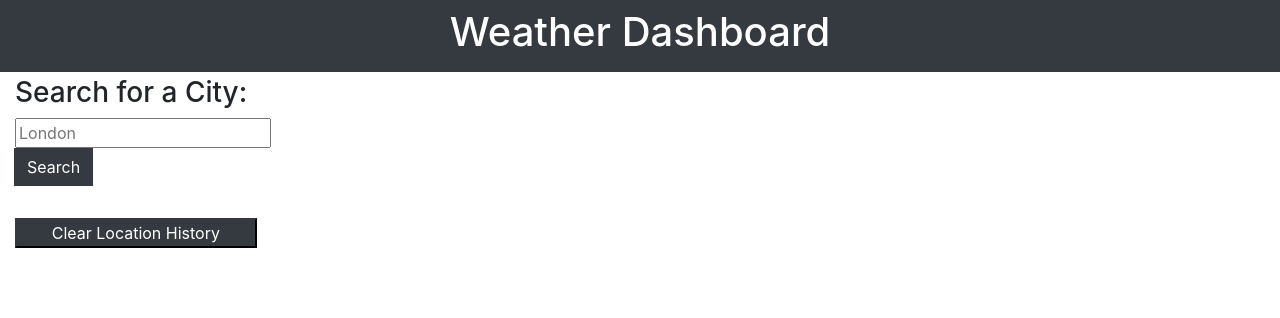
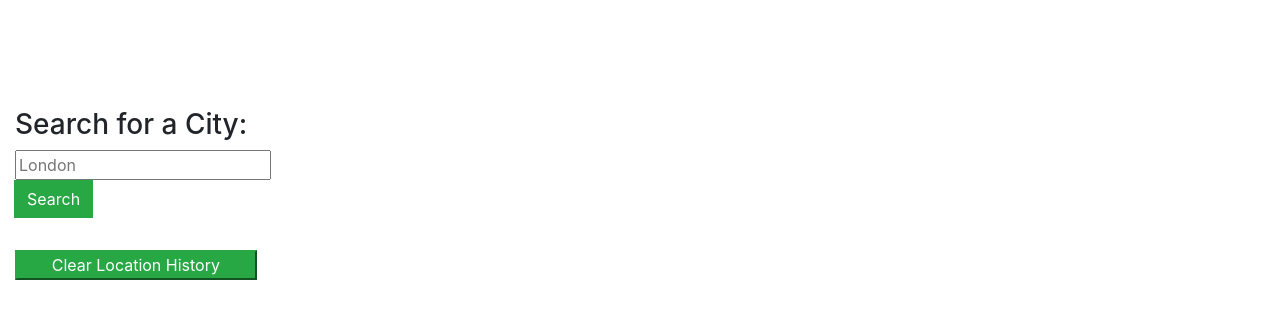
Before and after one commit to agh911/Weather-Dashboard, a plain HTML site: page index.html in a window 1280 px wide. Drawn offline with nearby package versions, Linux system fonts and the light colour scheme.

Commit message:
adds HTML file changes

```diff
--- a/index.html
+++ b/index.html
@@ -12,8 +12,8 @@
 </head>
 
 <body>
-  <header class="container-fluid text-center text-white bg-dark p-2 weather-header">
-    <h1>Weather Dashboard</h1>
+  <header class="container-fluid text-white p-2 weather-header">
+    <h1 class="pt-3 pb-3">Weather Dashboard</h1>
   </header>
 
   <!-- max-width for ultra wide resolutions -->
@@ -29,7 +29,7 @@
               <input class="form-input weather-search" type="text" id="search-input" placeholder="London"
                 aria-labelledby="form-heading" aria-controls="today forecast" />
               <div class="input-group-append">
-                <button type="submit" class="btn search-button btn-dark" id="search-button" aria-label="submit search">
+                <button type="submit" class="btn search-button btn-success" id="search-button" aria-label="submit search">
                   Search
                 </button>
                 <hr class="hr weather-hr" />
@@ -40,7 +40,7 @@
         <div class="list-group" id="history">
           <!-- <button class="col-lg-10 prev-location-btn">Location</button> -->
         </div>
-        <button id="clear-btn" class="col-lg-10 btn-dark mt-3">Clear Location History</button>
+        <button id="clear-btn" class="col-lg-10 btn-success mt-3">Clear Location History</button>
       </aside>
 
       <div class="col-lg-9 pb-3">
```
